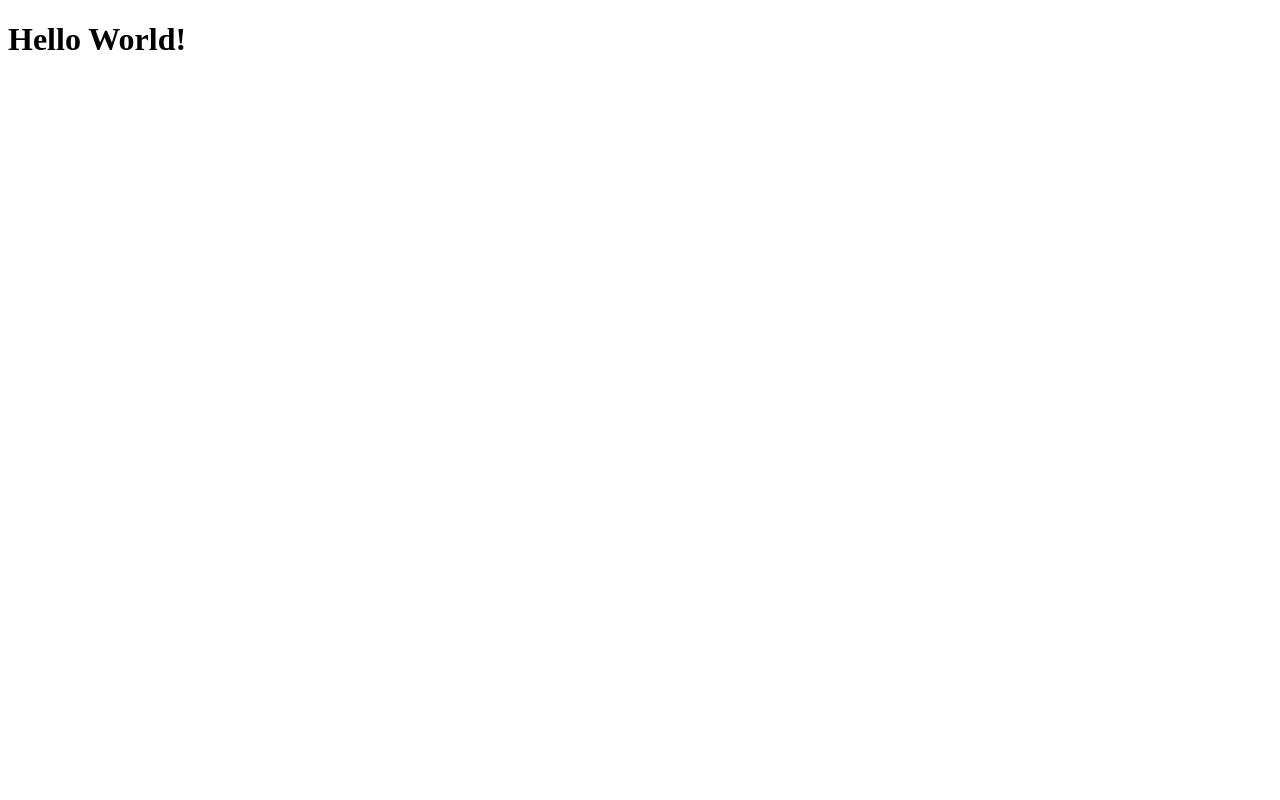
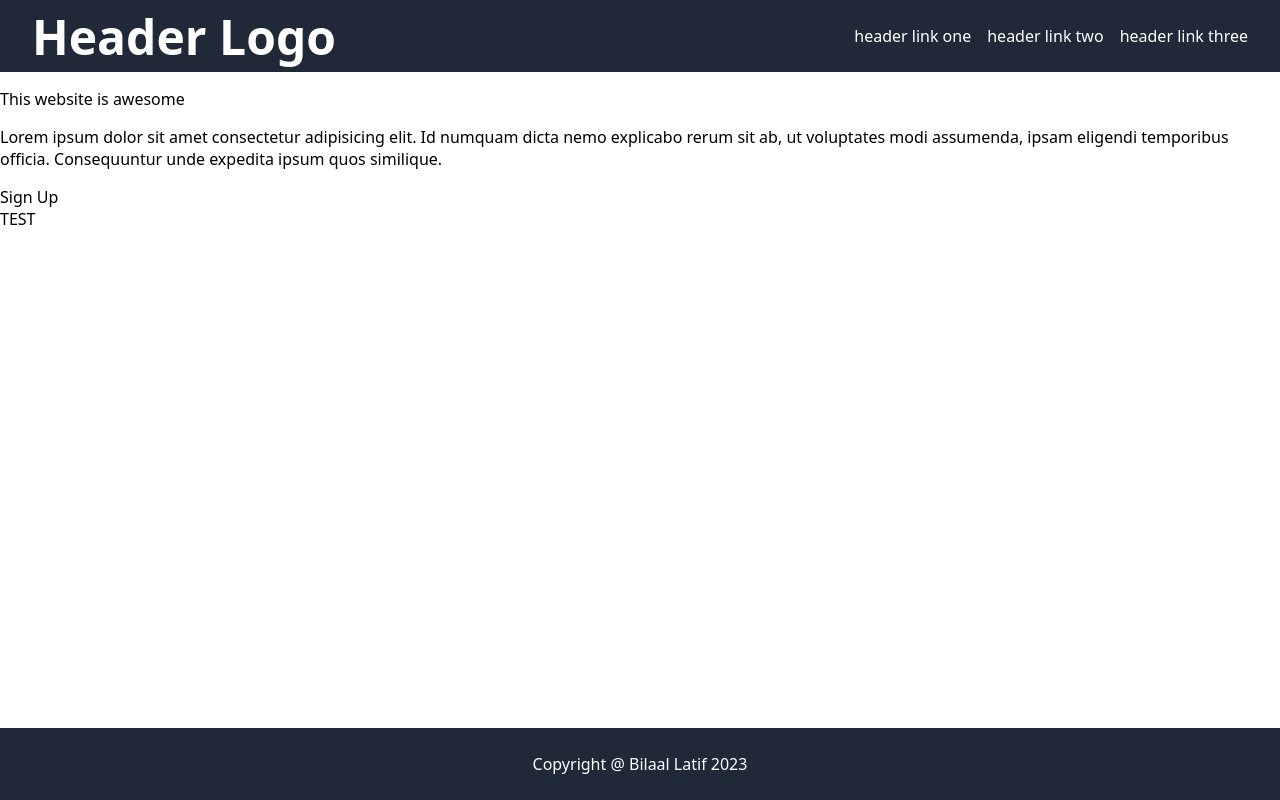
Before and after one commit to bilaallatif/landing-page, a plain HTML site: page index.html in a window 1280 px wide. Drawn offline with Linux system fonts and the light colour scheme.

Commit message:
Added basic page content and styling

```diff
--- a/index.html
+++ b/index.html
@@ -3,9 +3,38 @@
 <head>
     <meta charset="UTF-8">
     <meta name="viewport" content="width=device-width, initial-scale=1.0">
+    <link rel="stylesheet" href="style.css">
     <title>Document</title>
 </head>
 <body>
-    <h1>Hello World!</h1>
+    <div class="header">
+        <div class="logo">
+            Header Logo
+        </div>
+        <ul class="links">
+            <li>header link one</li>
+            <li>header link two</li>
+            <li>header link three</li>
+        </ul>
+    </div>
+
+    <div class="top">
+        <div class="left">
+            <p>This website is awesome</p>
+            <p>Lorem ipsum dolor sit amet consectetur adipisicing elit. Id numquam dicta nemo explicabo rerum sit ab, ut voluptates modi assumenda, ipsam eligendi temporibus officia. Consequuntur unde expedita ipsum quos similique.</p>
+            <div class="button">
+                Sign Up
+            </div>
+        </div>
+
+        <div class="right">
+            TEST
+        </div>
+    </div>
+
+
+    <div class="footer">
+        Copyright @ Bilaal Latif 2023
+    </div>
 </body>
 </html>
--- /dev/null
+++ b/style.css
@@ -0,0 +1,44 @@
+body {
+    display: flex;
+    flex-direction: column;
+    min-height: 100vh;
+    margin: 0;
+    font-family: system-ui, -apple-system, BlinkMacSystemFont, 'Segoe UI', Roboto, Oxygen, Ubuntu, Cantarell, 'Open Sans', 'Helvetica Neue', sans-serif;
+}
+
+.header, .footer {
+    height: 72px;
+    background-color: #1f2937;
+    color: white;
+}
+
+.top{
+    flex: 1;
+}
+
+.header {
+    display: flex;
+    justify-content: space-between;
+    align-items: center;
+    padding-left: 32px;
+    padding-right: 32px;
+}
+
+.footer {
+    display: flex;
+    justify-content: center;
+    align-items: center;
+}
+
+.header .logo {
+    font-size: 48px;
+    font-weight: bold;
+}
+
+.header .links {
+    display: flex;
+    align-items: center;
+    text-decoration: none;
+    list-style: none;
+    gap: 16px;
+}
```
